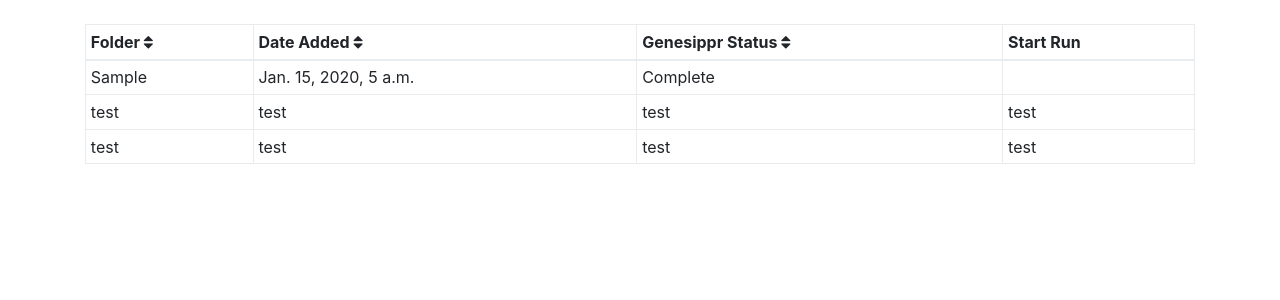
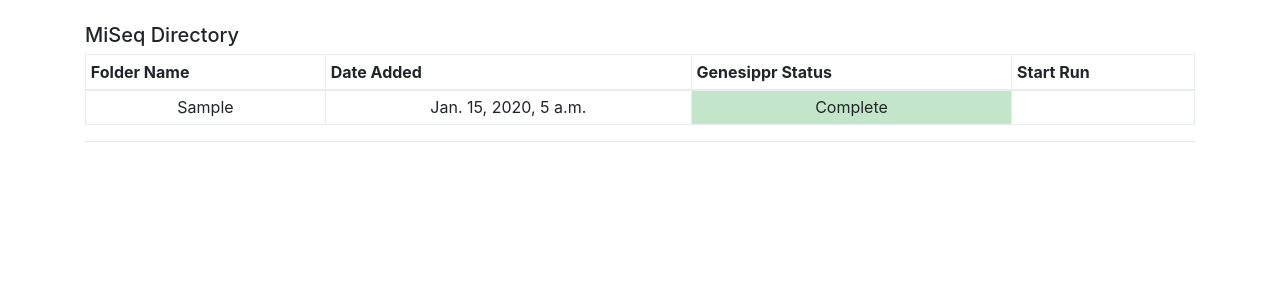
Before and after one commit to lowandrew/sipping_portal, a Django app: template sipping_portal/templates/sipper/miseq.html in a window 1280 px wide. Shown: the part 56-356 px from the top of the page. Run offline with Django 3.2, Linux system fonts and the light colour scheme; the template is opened without the code that fills it: values that come from a table or form of the project are taken from there, others are empty; tables that the repository leaves empty hold one stand-in row (values such as "Sample post"); some libraries are stand-ins or nearby versions.

Commit message:
Formatting

```diff
--- a/sipping_portal/templates/sipper/miseq.html
+++ b/sipping_portal/templates/sipper/miseq.html
@@ -2,56 +2,68 @@
 {% load django_tables2 %}
 
 {% block content %}
-    <table id="table_id" class="table table-sm table-hover table-responsive table-bordered display">
+
+    <h5>MiSeq Directory</h5>
+    <table id="miseq_directory" class="table table-sm table-hover table-responsive table-bordered display">
     <thead>
         <tr>
-            <th>Folder <i class="fa fa-sort"></i></th>
-            <th>Date Added <i class="fa fa-sort"></i></th>
-            <th>Genesippr Status <i class="fa fa-sort"></i></th>
+            <th>Folder Name</th>
+            <th>Date Added</th>
+            <th>Genesippr Status</th>
             <th>Start Run</th>
         </tr>
     </thead>
     <tbody>
         {% for run in miseq_runs %}
-            <tr>
+            <tr align="center">
                 <td>{{ run.target_folder }}</td>
                 <td>{{ run.added_date }}</td>
-                <td>{{ run.genesippr_status }}</td>
                 {% if run.genesippr_status == 'Unprocessed' %}
-                    <td><button class="btn btn-primary btn-sm btn-block">Run</button></td>
+                    <td class="table-info">{{ run.genesippr_status }}</td>
+                {% elif run.genesippr_status == 'Processing' %}
+                    <td class="table-primary">{{ run.genesippr_status }}</td>
+                {% elif run.genesippr_status == 'Failed' %}
+                    <td class="table-danger">{{ run.genesippr_status }}</td>
+                {% elif run.genesippr_status == 'Complete' %}
+                    <td class="table-success">{{ run.genesippr_status }}</td>
+                {% endif %}
+                {% if run.genesippr_status == 'Unprocessed' %}
+                    <td>
+                        <form method="post">{% csrf_token %}
+                                <input type="submit" value='{{ run.target_folder }}' name="miseq_run" >
+                        </form>
+                    </td>
+                {% elif run.genesippr_status == 'Processing' %}
+                    <td>
+                        <i class="fa fa-cog fa-spin fa-2x fa-fw"></i>
+                        <span class="sr-only">Loading...</span>
+                    </td>
                 {% else %}
                     <td></td>
                 {% endif %}
             </tr>
-            <tr>
-                <td>test</td>
-                <td>test</td>
-                <td>test</td>
-                <td>test</td>
-            </tr>
-            <tr>
-                <td>test</td>
-                <td>test</td>
-                <td>test</td>
-                <td>test</td>
-            </tr>
         {% endfor %}
     </tbody>
     </table>
+
+    <hr>
+
+{#    {% include 'sipper/current_run.html' %}#}
+
 
     {# For some awful reason I have to load the JS I need for dataTables on this HTML page. base.html won't extend.#}
     <script src="https://code.jquery.com/jquery-3.2.1.slim.min.js"
             integrity="sha384-KJ3o2DKtIkvYIK3UENzmM7KCkRr/rE9/Qpg6aAZGJwFDMVNA/GpGFF93hXpG5KkN"
             crossorigin="anonymous"></script>
 
-    <script type="text/javascript"
-            charset="utf8"
-            src="//cdn.datatables.net/1.10.16/js/jquery.dataTables.js"></script>
+
+    <script type="text/javascript" src="https://cdn.datatables.net/v/dt/dt-1.10.16/datatables.min.js"></script>
+
 
     {# dataTables reference: https://www.datatables.net/manual/options #}
     <script type="text/javascript">
         $(document).ready( function () {
-            $('#table_id').DataTable(
+            $('#miseq_directory').DataTable(
                 {
                     paging: false
                 }
@@ -60,7 +72,4 @@
         } );
     </script>
 
-
-
-
 {% endblock %}
```
